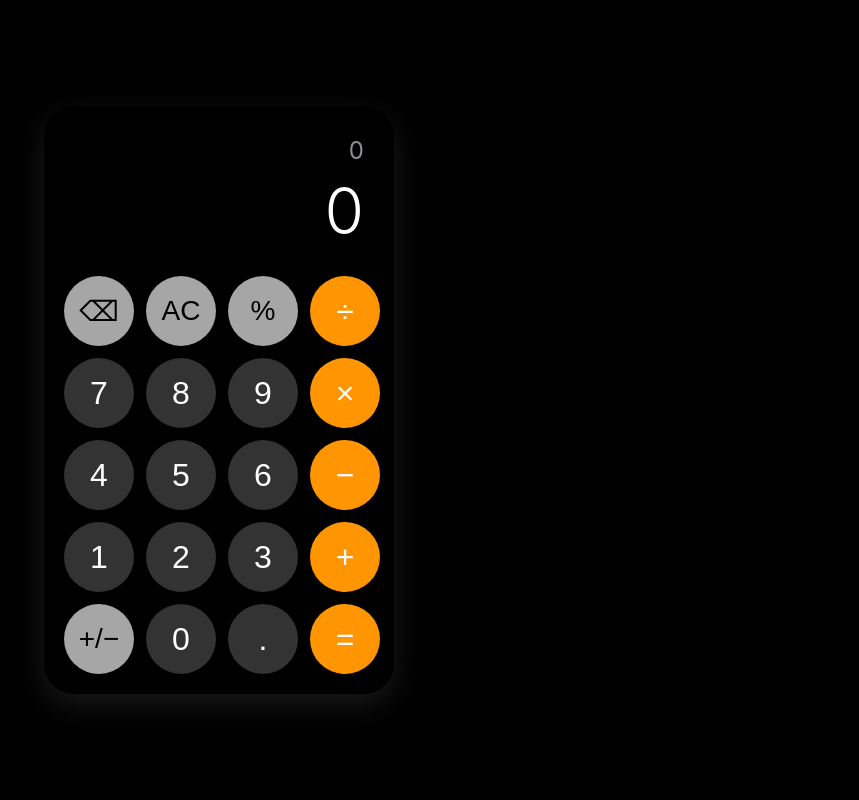
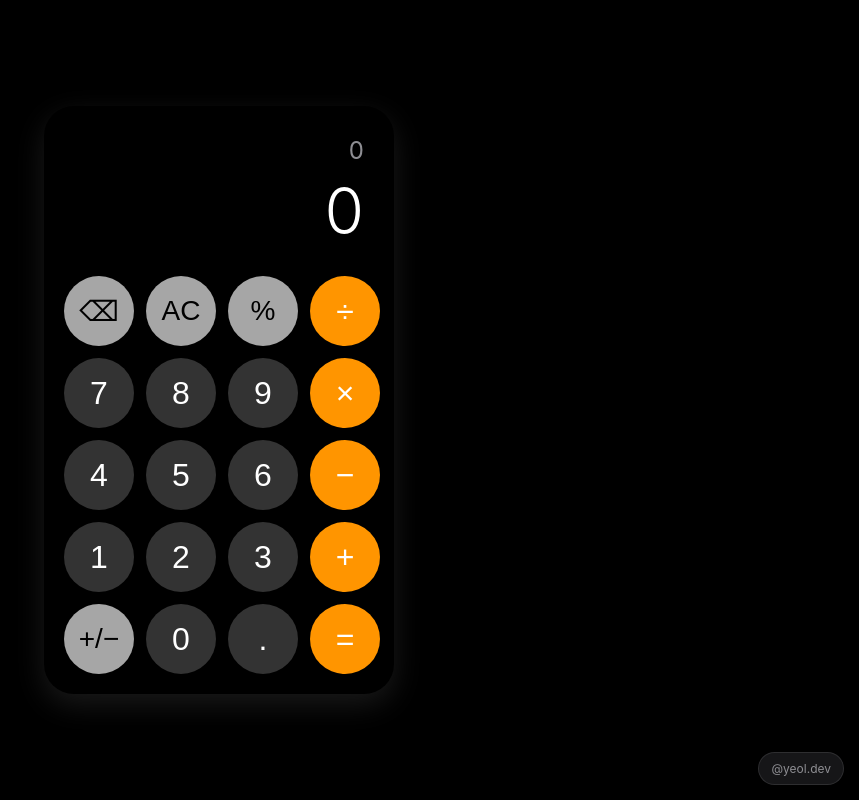
Before and after one commit to yeolyi/calculator, a plain HTML site: page index.html in a window 1280 px wide. Shown: the whole page, without its empty margins (421-1280 px from the left). Drawn offline with Linux system fonts and the light colour scheme.

Commit message:
더블탭 비활성화, 인스타 링크

```diff
--- a/index.html
+++ b/index.html
@@ -2,7 +2,7 @@
 <html lang="ko">
   <head>
     <meta charset="UTF-8" />
-    <meta name="viewport" content="width=device-width, initial-scale=1.0" />
+    <meta name="viewport" content="width=device-width, initial-scale=1.0, user-scalable=no, maximum-scale=1.0" />
     <title>iOS 계산기</title>
     <link rel="stylesheet" href="styles.css" />
   </head>
@@ -126,6 +126,11 @@
       </div>
     </div>
 
+    <!-- 개발자 링크 -->
+    <a href="https://www.instagram.com/yeol.dev/" target="_blank" class="dev-link">
+      <span>@yeol.dev</span>
+    </a>
+
     <script src="script.js"></script>
   </body>
 </html>
--- a/styles.css
+++ b/styles.css
@@ -13,6 +13,10 @@ body {
   align-items: center;
   min-height: 100dvh;
   padding: 20px;
+  touch-action: manipulation;
+  -webkit-touch-callout: none;
+  -webkit-user-select: none;
+  user-select: none;
 }
 
 /* 계산기 메인 컨테이너 */
@@ -504,6 +508,31 @@ h2 {
   border-color: rgba(255, 149, 0, 0.4);
 }
 
+/* 개발자 링크 */
+.dev-link {
+  position: fixed;
+  bottom: 15px;
+  right: 15px;
+  text-decoration: none;
+  color: #8e8e93;
+  font-size: 12px;
+  padding: 8px 12px;
+  background-color: rgba(28, 28, 30, 0.8);
+  border-radius: 20px;
+  transition: all 0.3s ease;
+  z-index: 998;
+  backdrop-filter: blur(10px);
+  -webkit-backdrop-filter: blur(10px);
+  border: 1px solid rgba(142, 142, 147, 0.2);
+}
+
+.dev-link:hover {
+  color: #ffffff;
+  background-color: rgba(28, 28, 30, 0.95);
+  border-color: rgba(142, 142, 147, 0.4);
+  transform: translateY(-2px);
+}
+
 /* 반응형 디자인 */
 @media (max-width: 480px) {
   body {
@@ -626,11 +655,18 @@ h2 {
   }
 
   .debug-button {
-    bottom: 15px;
+    bottom: 60px;
     right: 15px;
     width: 45px;
     height: 45px;
     font-size: 18px;
+  }
+
+  .dev-link {
+    bottom: 10px;
+    right: 10px;
+    font-size: 11px;
+    padding: 6px 10px;
   }
 }
 
```
